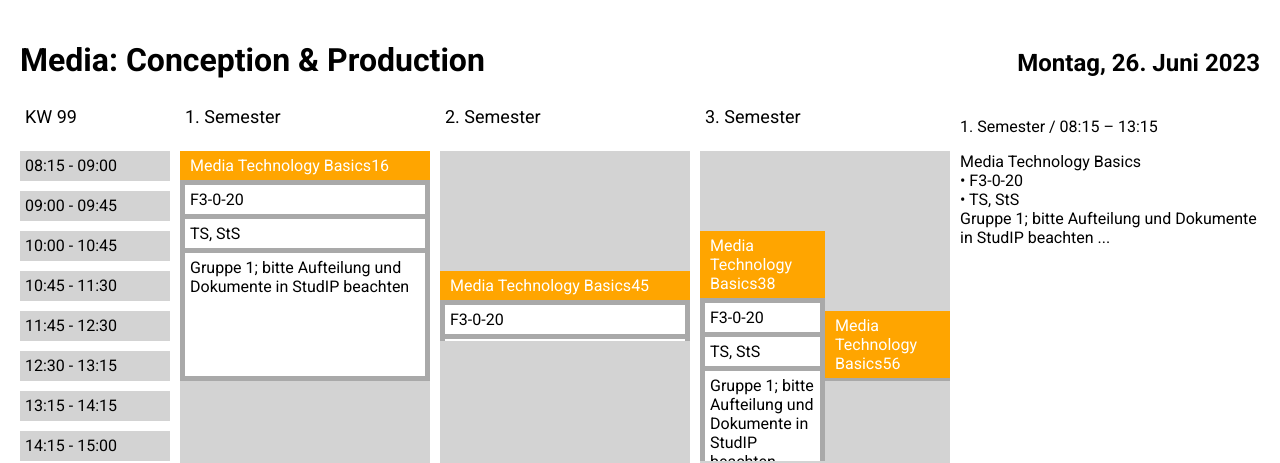
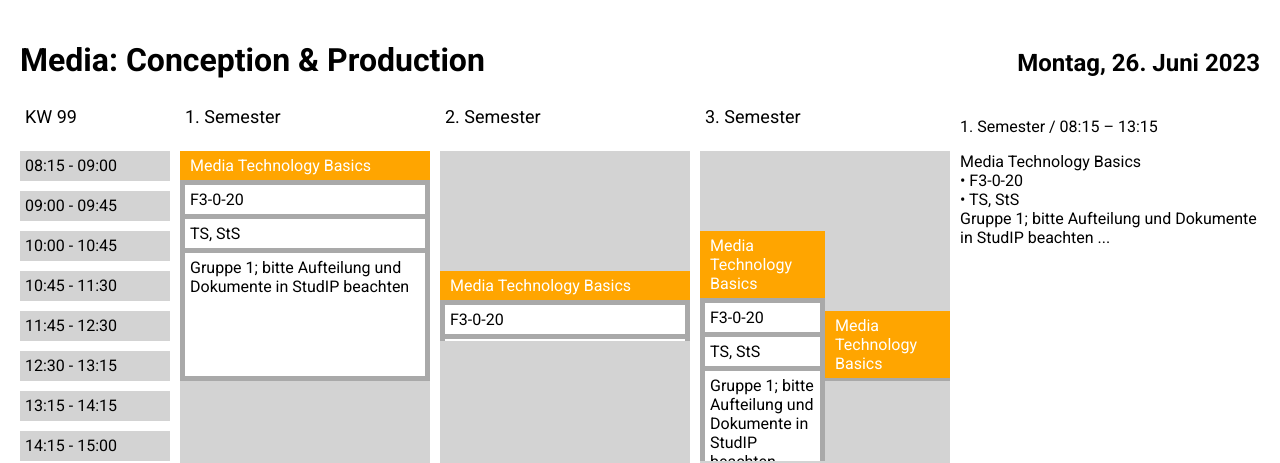
Before and after one commit to Jan0707/schedule-template, a React (Create React App) app: page / in a window 1280 px wide. Shown: the top 463 px of the page. Built offline with nearby package versions, Linux system fonts and the light colour scheme.

Commit message:
Linted and fixed deploy process

```diff
--- a/src/GridEntry.tsx
+++ b/src/GridEntry.tsx
@@ -1,6 +1,6 @@
-import * as React from 'react';
+import * as React from "react";
 
-import './entry.css';
+import "./entry.css";
 
 export default function GridEntry(entry: {
   name: string;
@@ -18,9 +18,7 @@ export default function GridEntry(entry: {
         gridRowEnd: entry.slotEnd + 1,
       }}
     >
-      <div className="title">
-        {entry.name + entry.slotStart + entry.slotEnd}
-      </div>
+      <div className="title">{entry.name}</div>
       <div>{entry.room}</div>
       <div>{entry.teacher}</div>
       <div className="description">{entry.description}</div>
--- a/src/SemesterColumn.tsx
+++ b/src/SemesterColumn.tsx
@@ -1,9 +1,20 @@
-import * as React from 'react';
+import * as React from "react";
 
-import GridEntry from './GridEntry';
-import SemesterGrid from './SemesterGrid';
+import GridEntry from "./GridEntry";
+import SemesterGrid from "./SemesterGrid";
 
-export default function SemesterColumn(column: { events: [] }) {
+export default function SemesterColumn(column: {
+  events: [
+    {
+      name: string;
+      room: string;
+      teacher: string;
+      description: string;
+      slotStart: number;
+      slotEnd: number;
+    }
+  ];
+}) {
   console.log(column.events);
 
   /*let semesterGrid = new SemesterGrid();
```
Also changed, not shown: src/index.tsx (+5 -5 lines), tsconfig.json (added, +26 -0 lines), 1 other file (tests, documents, lock files or other folders).
